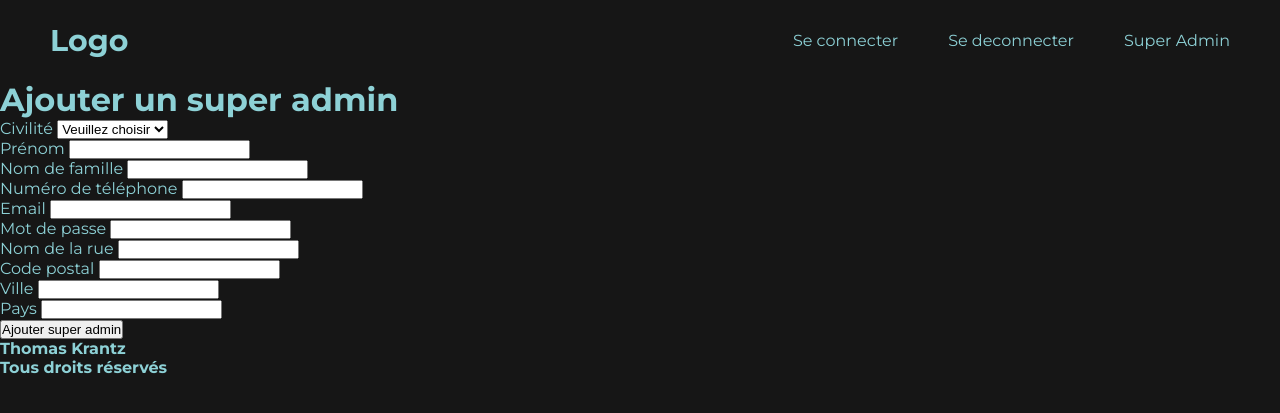
After one commit to ThomasKtz/formatechdwwm, a PHP site: template src/View/AddSuperAdmin.php in a window 1280 px wide. The commit adds this page. Shown: the top 413 px of the page. Run offline with PHP 8.4, Linux system fonts and the light colour scheme; the template is opened without the code that fills it, so the values that code supplies are empty.

Commit message:
integration ajout super admin et CSS

```diff
--- /dev/null
+++ b/src/CSS/Style.css
@@ -0,0 +1,66 @@
+/* ---------- FONTS ---------- */
+
+@import url("https://fonts.googleapis.com/css2?family=Roboto:wght@100;300;400;500;700;900&display=swap");
+@import url("https://fonts.googleapis.com/css2?family=Montserrat:ital,wght@0,100;0,200;0,300;0,400;0,500;0,700;1,100;1,200;1,300;1,400;1,500&display=swap");
+
+/* ---------- RESET ---------- */
+
+* {
+    margin: 0;
+    padding: 0;
+    text-decoration: none;
+    list-style-type: none;
+    box-sizing: border-box;
+}
+
+body {
+    font-family: Montserrat, sans-serif;
+    background-color: #161616;
+    color: #8dd1d6;
+}
+
+a {
+    color: #8dd1d6;
+}
+
+/* ---------- HEADER ---------- */
+
+header nav {
+    width: 100%;
+    height: 10vh;
+    display: flex;
+    justify-content: space-between;
+    align-items: center;
+}
+
+header nav .logo {
+    font-size: 30px;
+    font-weight: 700;
+    margin-left: 50px;
+}
+
+header nav .navLinks {
+    width: 50%;
+    display: flex;
+    justify-content: flex-end;
+}
+
+header nav .navLinks a {
+    margin-right: 50px;
+    position: relative;
+}
+
+header nav .navLinks a::after {
+    content: "";
+    position: absolute;
+    height: 1px;
+    background-color: #f5f5f5;
+    width: 0px;
+    left: 0;
+    bottom: 0px;
+    transition: 0.3s;
+}
+
+header nav .navLinks a:hover::after {
+    width: 100%;
+}
--- /dev/null
+++ b/src/View/AddSuperAdmin.php
@@ -0,0 +1,49 @@
+<h1>Ajouter un super admin</h1>
+
+<form action="index.php?page=AddSuperAdmin" method='post'>
+   <div>
+      <label for="civility">Civilité</label>
+      <select name="civility" id="civility">
+         <option value="">Veuillez choisir</option>
+         <option value="0">M.</option>
+         <option value="1">Mme</option>
+      </select>
+   </div>
+   <div>
+      <label for="firstname">Prénom</label>
+      <input type="text" name="firstname" id="firstname">
+   </div>
+   <div>
+      <label for="lastname">Nom de famille</label>
+      <input type="text" name="lastname" id="lastname">
+   </div>
+   <div>
+      <label for="phone">Numéro de téléphone</label>
+      <input type="tel" name='phone' id='phone'>
+   </div>
+   <div>
+      <label for="email">Email</label>
+      <input type="email" name="email" id="email">
+   </div>
+   <div>
+      <label for="password">Mot de passe</label>
+      <input type="password" name='password' id='password'>
+   </div>
+   <div>
+      <label for="street">Nom de la rue</label>
+      <input type="text" name="street" id="street">
+   </div>
+   <div>
+      <label for="zipcode">Code postal</label>
+      <input type="text" name="zipcode" id="zipcode">
+   </div>
+   <div>
+      <label for="city">Ville</label>
+      <input type="text" name="city" id="city">
+   </div>
+   <div>
+      <label for="country">Pays</label>
+      <input type="text" name="country" id="country">
+   </div>
+   <button type="submit">Ajouter super admin</button>
+</form>
--- /dev/null
+++ b/src/View/Footer.php
@@ -0,0 +1,9 @@
+<footer>
+   <h4>Thomas Krantz</h4>
+   <h4>Tous droits réservés</h4>
+</footer>
+
+
+</body>
+
+</html>
--- /dev/null
+++ b/src/View/Header.php
@@ -0,0 +1,25 @@
+<!DOCTYPE html>
+<html lang="en">
+
+<head>
+   <meta charset="UTF-8">
+   <meta name="viewport" content="width=device-width, initial-scale=1.0">
+   <title>Formatech</title>
+   <link rel="stylesheet" href="src/CSS/Style.css">
+</head>
+
+<body>
+
+
+   <header>
+      <nav>
+         <div class="logo">
+            <a href="index.php"><img>Logo</a>
+         </div>
+         <div class="navLinks">
+            <a href="index.php?page=SignIn">Se connecter</a>
+            <a href="index.php?logout=true">Se deconnecter</a>
+            <a href="index.php?page=SuperAdmin">Super Admin</a>
+         </div>
+      </nav>
+   </header>
--- a/src/View/superAdmin.php
+++ b/src/View/superAdmin.php
@@ -1,4 +1,4 @@
 <h1>PAGE SUPER ADMIN</h1>
 
-<a href="#">Ajouter un super admin</a><br>
+<a href="index.php?page=AddSuperAdmin">Ajouter un super admin</a><br>
 <a href="index.php?page=AddAdmin">Ajouter un admin</a>
```
Also changed, not shown: index.php (+16 -14 lines), src/Controller/AddAdmin.php (+17 -10 lines), src/Controller/AddSuperAdmin.php (added, +51 -0 lines), src/Controller/SignIn.php (+21 -15 lines), src/Controller/SuperAdmin.php (+11 -6 lines), src/Model/ModelSuperAdmin.php (+37 -7 lines), src/View/AddAdmin.php (line endings or trailing spaces), src/img/logo.png (added).
